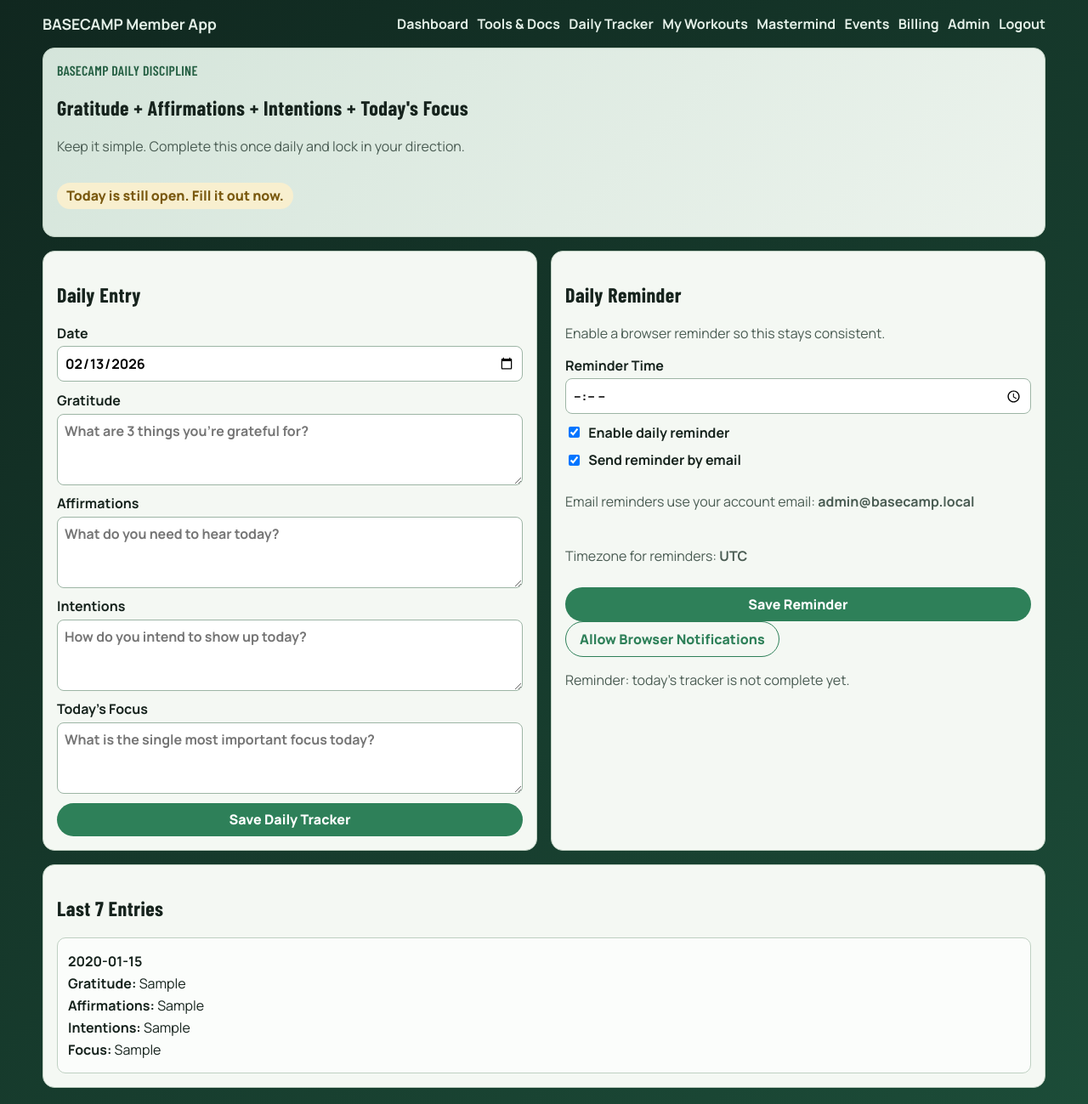
After one commit to keithmchugh2/BASECAMP, a Flask app: page /daily-tracker in a window 1280 px wide. The commit adds this page. Shown: the whole page at 85% size. Run offline with Flask 3, Linux system fonts and the light colour scheme; the visitor is signed in with stand-in values (Sample User, id 1); data comes from the database, SQL or seed files in the repository; tables that the repository leaves empty hold one stand-in row (values such as "Sample post"); some libraries are stand-ins or nearby versions.

Commit message:
Add daily tracker with reminder settings and email toggle

```diff
--- a/member_app/app.py
+++ b/member_app/app.py
@@ -1,8 +1,14 @@
 import os
 import sqlite3
+import threading
+import time
+import smtplib
+import ssl
 from datetime import datetime
 from functools import wraps
+from email.message import EmailMessage
 from pathlib import Path
+from zoneinfo import ZoneInfo
 
 from flask import (
     Flask,
@@ -18,6 +24,7 @@ from werkzeug.security import check_password_hash, generate_password_hash
 
 BASE_DIR = Path(__file__).resolve().parent
 DB_PATH = BASE_DIR / "basecamp_app.db"
+_reminder_thread_started = False
 
 
 def create_app():
@@ -26,6 +33,14 @@ def create_app():
     app.config["STRIPE_PRICE_ID"] = os.getenv("BASECAMP_STRIPE_PRICE_ID", "")
     app.config["STRIPE_PUBLISHABLE_KEY"] = os.getenv("BASECAMP_STRIPE_PUBLISHABLE_KEY", "")
     app.config["STRIPE_WEBHOOK_SECRET"] = os.getenv("BASECAMP_STRIPE_WEBHOOK_SECRET", "")
+    app.config["SMTP_HOST"] = os.getenv("BASECAMP_SMTP_HOST", "smtp.gmail.com")
+    app.config["SMTP_PORT"] = int(os.getenv("BASECAMP_SMTP_PORT", "465"))
+    app.config["SMTP_USER"] = os.getenv("BASECAMP_SMTP_USER", os.getenv("BASECAMP_GMAIL_USER", ""))
+    app.config["SMTP_PASSWORD"] = os.getenv(
+        "BASECAMP_SMTP_PASSWORD",
+        os.getenv("BASECAMP_GMAIL_APP_PASSWORD", ""),
+    )
+    app.config["EMAIL_FROM"] = os.getenv("BASECAMP_EMAIL_FROM", app.config["SMTP_USER"] or "no-reply@basecamp.local")
 
     def get_db():
         if "db" not in g:
@@ -89,8 +104,46 @@ def create_app():
                 signup_url TEXT,
                 created_at TEXT NOT NULL
             );
+
+            CREATE TABLE IF NOT EXISTS daily_tracker_entries (
+                id INTEGER PRIMARY KEY AUTOINCREMENT,
+                user_id INTEGER NOT NULL,
+                entry_date TEXT NOT NULL,
+                gratitude TEXT NOT NULL,
+                affirmations TEXT NOT NULL,
+                intentions TEXT NOT NULL,
+                focus TEXT NOT NULL,
+                created_at TEXT NOT NULL,
+                updated_at TEXT NOT NULL,
+                UNIQUE(user_id, entry_date),
+                FOREIGN KEY(user_id) REFERENCES users(id)
+            );
+
+            CREATE TABLE IF NOT EXISTS daily_tracker_settings (
+                user_id INTEGER PRIMARY KEY,
+                reminder_time TEXT NOT NULL DEFAULT '07:00',
+                reminders_enabled INTEGER NOT NULL DEFAULT 1,
+                email_reminders_enabled INTEGER NOT NULL DEFAULT 0,
+                reminder_timezone TEXT NOT NULL DEFAULT 'UTC',
+                last_email_sent_date TEXT,
+                updated_at TEXT NOT NULL,
+                FOREIGN KEY(user_id) REFERENCES users(id)
+            );
             """
         )
+        columns = {
+            row[1] for row in db.execute("PRAGMA table_info(daily_tracker_settings)").fetchall()
+        }
+        if "email_reminders_enabled" not in columns:
+            db.execute(
+                "ALTER TABLE daily_tracker_settings ADD COLUMN email_reminders_enabled INTEGER NOT NULL DEFAULT 0"
+            )
+        if "reminder_timezone" not in columns:
+            db.execute(
+                "ALTER TABLE daily_tracker_settings ADD COLUMN reminder_timezone TEXT NOT NULL DEFAULT 'UTC'"
+            )
+        if "last_email_sent_date" not in columns:
+            db.execute("ALTER TABLE daily_tracker_settings ADD COLUMN last_email_sent_date TEXT")
         db.commit()
 
         admin_email = os.getenv("BASECAMP_ADMIN_EMAIL", "admin@basecamp.local")
@@ -121,6 +174,130 @@ def create_app():
         db.close()
 
     init_db()
+
+    def send_reminder_email(to_email, full_name):
+        smtp_user = app.config["SMTP_USER"]
+        smtp_password = app.config["SMTP_PASSWORD"]
+        if not smtp_user or not smtp_password:
+            return False
+
+        msg = EmailMessage()
+        msg["Subject"] = "BASECAMP Daily Tracker Reminder"
+        msg["From"] = app.config["EMAIL_FROM"]
+        msg["To"] = to_email
+        msg.set_content(
+            f"""Hi {full_name},
+
+Quick reminder to complete your BASECAMP Daily Tracker:
+- Gratitude
+- Affirmations
+- Intentions
+- Today's Focus
+
+Open your member app and lock in your day.
+
+BASECAMP
+"""
+        )
+
+        try:
+            if app.config["SMTP_PORT"] == 465:
+                with smtplib.SMTP_SSL(app.config["SMTP_HOST"], app.config["SMTP_PORT"], context=ssl.create_default_context()) as server:
+                    server.login(smtp_user, smtp_password)
+                    server.send_message(msg)
+            else:
+                with smtplib.SMTP(app.config["SMTP_HOST"], app.config["SMTP_PORT"]) as server:
+                    server.starttls(context=ssl.create_default_context())
+                    server.login(smtp_user, smtp_password)
+                    server.send_message(msg)
+            return True
+        except Exception:
+            return False
+
+    def run_email_reminder_worker():
+        while True:
+            try:
+                db = sqlite3.connect(DB_PATH)
+                db.row_factory = sqlite3.Row
+                candidates = db.execute(
+                    """
+                    SELECT
+                        users.id AS user_id,
+                        users.full_name,
+                        users.email,
+                        daily_tracker_settings.reminder_time,
+                        daily_tracker_settings.reminder_timezone,
+                        daily_tracker_settings.last_email_sent_date
+                    FROM daily_tracker_settings
+                    JOIN users ON users.id = daily_tracker_settings.user_id
+                    WHERE daily_tracker_settings.email_reminders_enabled = 1
+                    """
+                ).fetchall()
+
+                for row in candidates:
+                    tz_name = row["reminder_timezone"] or "UTC"
+                    try:
+                        tz = ZoneInfo(tz_name)
+                    except Exception:
+                        tz = ZoneInfo("UTC")
+
+                    now_local = datetime.now(tz)
+                    today_local = now_local.date().isoformat()
+                    reminder_time = (row["reminder_time"] or "07:00").strip()
+                    hhmm = now_local.strftime("%H:%M")
+
+                    if hhmm != reminder_time:
+                        continue
+                    if row["last_email_sent_date"] == today_local:
+                        continue
+
+                    entry = db.execute(
+                        """
+                        SELECT id
+                        FROM daily_tracker_entries
+                        WHERE user_id = ? AND entry_date = ?
+                        """,
+                        (row["user_id"], today_local),
+                    ).fetchone()
+                    if entry:
+                        db.execute(
+                            """
+                            UPDATE daily_tracker_settings
+                            SET last_email_sent_date = ?, updated_at = ?
+                            WHERE user_id = ?
+                            """,
+                            (today_local, datetime.utcnow().isoformat(timespec="seconds"), row["user_id"]),
+                        )
+                        db.commit()
+                        continue
+
+                    sent = send_reminder_email(row["email"], row["full_name"])
+                    if sent:
+                        db.execute(
+                            """
+                            UPDATE daily_tracker_settings
+                            SET last_email_sent_date = ?, updated_at = ?
+                            WHERE user_id = ?
+                            """,
+                            (today_local, datetime.utcnow().isoformat(timespec="seconds"), row["user_id"]),
+                        )
+                        db.commit()
+
+                db.close()
+            except Exception:
+                pass
+
+            time.sleep(60)
+
+    def start_reminder_worker_once():
+        global _reminder_thread_started
+        if _reminder_thread_started:
+            return
+        _reminder_thread_started = True
+        thread = threading.Thread(target=run_email_reminder_worker, daemon=True)
+        thread.start()
+
+    start_reminder_worker_once()
 
     def current_user():
         user_id = session.get("user_id")
@@ -232,6 +409,7 @@ def create_app():
     def dashboard():
         user = current_user()
         db = get_db()
+        today = datetime.utcnow().date().isoformat()
         my_workouts = db.execute(
             "SELECT id, title, week_label, created_at FROM workouts WHERE user_id = ? ORDER BY id DESC LIMIT 4",
             (user["id"],),
@@ -240,12 +418,147 @@ def create_app():
             "SELECT id, title, event_date, location FROM events ORDER BY event_date ASC, id DESC LIMIT 4"
         ).fetchall()
         mastermind_count = db.execute("SELECT COUNT(*) AS count FROM mastermind_posts").fetchone()["count"]
+        today_tracker = db.execute(
+            "SELECT id FROM daily_tracker_entries WHERE user_id = ? AND entry_date = ?",
+            (user["id"], today),
+        ).fetchone()
 
         return render_template(
             "dashboard.html",
             my_workouts=my_workouts,
             upcoming_events=upcoming_events,
             mastermind_count=mastermind_count,
+            today_tracker_complete=bool(today_tracker),
+            today=today,
+        )
+
+    @app.route("/daily-tracker", methods=["GET", "POST"])
+    @login_required
+    def daily_tracker():
+        user = current_user()
+        db = get_db()
+        today = datetime.utcnow().date().isoformat()
+
+        if request.method == "POST":
+            action = request.form.get("action", "").strip()
+            now = datetime.utcnow().isoformat(timespec="seconds")
+
+            if action == "save_entry":
+                entry_date = request.form.get("entry_date", "").strip()
+                gratitude = request.form.get("gratitude", "").strip()
+                affirmations = request.form.get("affirmations", "").strip()
+                intentions = request.form.get("intentions", "").strip()
+                focus = request.form.get("focus", "").strip()
+
+                if not entry_date:
+                    entry_date = today
+                if len(entry_date) != 10:
+                    entry_date = today
+
+                if not gratitude or not affirmations or not intentions or not focus:
+                    flash("Please complete all 4 sections before saving.", "warning")
+                    return redirect(url_for("daily_tracker"))
+
+                db.execute(
+                    """
+                    INSERT INTO daily_tracker_entries (
+                        user_id, entry_date, gratitude, affirmations, intentions, focus, created_at, updated_at
+                    )
+                    VALUES (?, ?, ?, ?, ?, ?, ?, ?)
+                    ON CONFLICT(user_id, entry_date) DO UPDATE SET
+                        gratitude = excluded.gratitude,
+                        affirmations = excluded.affirmations,
+                        intentions = excluded.intentions,
+                        focus = excluded.focus,
+                        updated_at = excluded.updated_at
+                    """,
+                    (user["id"], entry_date, gratitude, affirmations, intentions, focus, now, now),
+                )
+                db.commit()
+                flash("Daily tracker saved.", "success")
+                return redirect(url_for("daily_tracker", date=entry_date))
+
+            if action == "save_reminder":
+                reminder_time = request.form.get("reminder_time", "07:00").strip()
+                reminders_enabled = 1 if request.form.get("reminders_enabled") == "on" else 0
+                email_reminders_enabled = 1 if request.form.get("email_reminders_enabled") == "on" else 0
+                reminder_timezone = request.form.get("reminder_timezone", "UTC").strip() or "UTC"
+                if len(reminder_time) != 5 or ":" not in reminder_time:
+                    reminder_time = "07:00"
+
+                db.execute(
+                    """
+                    INSERT INTO daily_tracker_settings (
+                        user_id, reminder_time, reminders_enabled, email_reminders_enabled, reminder_timezone, updated_at
+                    )
+                    VALUES (?, ?, ?, ?, ?, ?)
+                    ON CONFLICT(user_id) DO UPDATE SET
+                        reminder_time = excluded.reminder_time,
+                        reminders_enabled = excluded.reminders_enabled,
+                        email_reminders_enabled = excluded.email_reminders_enabled,
+                        reminder_timezone = excluded.reminder_timezone,
+                        updated_at = excluded.updated_at
+                    """,
+                    (user["id"], reminder_time, reminders_enabled, email_reminders_enabled, reminder_timezone, now),
+                )
+                db.commit()
+                flash("Reminder settings saved.", "success")
+                return redirect(url_for("daily_tracker"))
+
+        selected_date = request.args.get("date", today).strip()
+        if len(selected_date) != 10:
+            selected_date = today
+
+        selected_entry = db.execute(
+            """
+            SELECT *
+            FROM daily_tracker_entries
+            WHERE user_id = ? AND entry_date = ?
+            """,
+            (user["id"], selected_date),
+        ).fetchone()
+
+        recent_entries = db.execute(
+            """
+            SELECT entry_date, gratitude, affirmations, intentions, focus, updated_at
+            FROM daily_tracker_entries
+            WHERE user_id = ?
+            ORDER BY entry_date DESC
+            LIMIT 7
+            """,
+            (user["id"],),
+        ).fetchall()
+
+        reminder_settings = db.execute(
+            """
+            SELECT reminder_time, reminders_enabled, email_reminders_enabled, reminder_timezone
+            FROM daily_tracker_settings
+            WHERE user_id = ?
+            """,
+            (user["id"],),
+        ).fetchone()
+
+        reminder_time = reminder_settings["reminder_time"] if reminder_settings else "07:00"
+        reminders_enabled = reminder_settings["reminders_enabled"] if reminder_settings else 1
+        email_reminders_enabled = reminder_settings["email_reminders_enabled"] if reminder_settings else 0
+        reminder_timezone = reminder_settings["reminder_timezone"] if reminder_settings else "UTC"
+
+        today_entry = db.execute(
+            "SELECT id FROM daily_tracker_entries WHERE user_id = ? AND entry_date = ?",
+            (user["id"], today),
+        ).fetchone()
+
+        return render_template(
+            "daily_tracker.html",
+            selected_date=selected_date,
+            selected_entry=selected_entry,
+            recent_entries=recent_entries,
+            reminder_time=reminder_time,
+            reminders_enabled=bool(reminders_enabled),
+            email_reminders_enabled=bool(email_reminders_enabled),
+            reminder_timezone=reminder_timezone,
+            today=today,
+            today_complete=bool(today_entry),
         )
 
     @app.get("/resources")
--- a/member_app/static/app.css
+++ b/member_app/static/app.css
@@ -1,3 +1,5 @@
+@import url("https://fonts.googleapis.com/css2?family=Barlow+Condensed:wght@600;700&family=Manrope:wght@400;600;700;800&display=swap");
+
 :root {
   --bg: #0f2019;
   --surface: #f4f8f3;
@@ -17,6 +19,11 @@ body {
   font-family: "Manrope", sans-serif;
   background: linear-gradient(140deg, #10271f, #1c4c38);
   color: #eef7f0;
+}
+
+h1, h2, h3, .tracker-kicker {
+  font-family: "Barlow Condensed", "Arial Narrow", sans-serif;
+  letter-spacing: 0.02em;
 }
 
 a { color: #1e6848; }
@@ -124,6 +131,13 @@ button {
   cursor: pointer;
 }
 
+.btn-outline {
+  border: 1px solid var(--accent);
+  border-radius: 999px;
+  background: transparent;
+  color: var(--accent);
+}
+
 .inline-form {
   display: grid;
   grid-template-columns: 1.7fr auto auto auto;
@@ -147,6 +161,44 @@ button {
 
 .muted { color: var(--ink-soft); }
 
+.tracker-hero {
+  background: linear-gradient(135deg, rgba(46, 128, 89, 0.16), rgba(46, 128, 89, 0.04)), var(--surface);
+}
+
+.tracker-kicker {
+  margin: 0;
+  font-size: 1rem;
+  text-transform: uppercase;
+  color: #255f43;
+}
+
+.tracker-status {
+  display: inline-block;
+  padding: 0.28rem 0.7rem;
+  border-radius: 999px;
+  font-weight: 800;
+}
+
+.status-done {
+  background: #d8efdf;
+  color: #226145;
+}
+
+.status-open {
+  background: #f8efcf;
+  color: #7a590f;
+}
+
+.toggle-label {
+  display: flex;
+  align-items: center;
+  gap: 0.45rem;
+}
+
+.tracker-item p {
+  margin: 0.25rem 0;
+}
+
 @media (max-width: 900px) {
   .grid-2, .kpis { grid-template-columns: 1fr; }
   .inline-form { grid-template-columns: 1fr; }
--- a/member_app/templates/base.html
+++ b/member_app/templates/base.html
@@ -13,6 +13,7 @@
         {% if current_user %}
         <a href="{{ url_for('dashboard') }}">Dashboard</a>
         <a href="{{ url_for('resources') }}">Tools & Docs</a>
+        <a href="{{ url_for('daily_tracker') }}">Daily Tracker</a>
         <a href="{{ url_for('workouts') }}">My Workouts</a>
         <a href="{{ url_for('mastermind') }}">Mastermind</a>
         <a href="{{ url_for('events') }}">Events</a>
--- /dev/null
+++ b/member_app/templates/daily_tracker.html
@@ -0,0 +1,170 @@
+{% extends 'base.html' %}
+{% block title %}Daily Tracker | BASECAMP{% endblock %}
+{% block content %}
+<section class="card tracker-hero">
+  <p class="tracker-kicker">BASECAMP Daily Discipline</p>
+  <h1>Gratitude + Affirmations + Intentions + Today's Focus</h1>
+  <p class="muted">Keep it simple. Complete this once daily and lock in your direction.</p>
+  {% if today_complete %}
+    <p class="tracker-status status-done">Today is complete.</p>
+  {% else %}
+    <p class="tracker-status status-open">Today is still open. Fill it out now.</p>
+  {% endif %}
+</section>
+
+<section class="grid-2">
+  <article class="card">
+    <h2>Daily Entry</h2>
+    <form method="post" class="stack">
+      <input type="hidden" name="action" value="save_entry" />
+      <label>Date
+        <input id="entryDate" name="entry_date" type="date" value="{{ selected_date }}" required />
+      </label>
+      <label>Gratitude
+        <textarea name="gratitude" rows="3" placeholder="What are 3 things you're grateful for?" required>{{ selected_entry['gratitude'] if selected_entry else '' }}</textarea>
+      </label>
+      <label>Affirmations
+        <textarea name="affirmations" rows="3" placeholder="What do you need to hear today?" required>{{ selected_entry['affirmations'] if selected_entry else '' }}</textarea>
+      </label>
+      <label>Intentions
+        <textarea name="intentions" rows="3" placeholder="How do you intend to show up today?" required>{{ selected_entry['intentions'] if selected_entry else '' }}</textarea>
+      </label>
+      <label>Today's Focus
+        <textarea name="focus" rows="3" placeholder="What is the single most important focus today?" required>{{ selected_entry['focus'] if selected_entry else '' }}</textarea>
+      </label>
+      <button type="submit">Save Daily Tracker</button>
+    </form>
+  </article>
+
+  <article class="card">
+    <h2>Daily Reminder</h2>
+    <p class="muted">Enable a browser reminder so this stays consistent.</p>
+    <form method="post" class="stack">
+      <input type="hidden" name="action" value="save_reminder" />
+      <input id="reminderTimezone" name="reminder_timezone" type="hidden" value="{{ reminder_timezone }}" />
+      <label>Reminder Time
+        <input id="reminderTime" name="reminder_time" type="time" value="{{ reminder_time }}" required />
+      </label>
+      <label class="toggle-label">
+        <input id="reminderEnabled" name="reminders_enabled" type="checkbox" {% if reminders_enabled %}checked{% endif %} />
+        Enable daily reminder
+      </label>
+      <label class="toggle-label">
+        <input name="email_reminders_enabled" type="checkbox" {% if email_reminders_enabled %}checked{% endif %} />
+        Send reminder by email
+      </label>
+      <p class="muted">Email reminders use your account email: <strong>{{ current_user['email'] }}</strong></p>
+      <p class="muted">Timezone for reminders: <strong id="tzLabel">{{ reminder_timezone }}</strong></p>
+      <button type="submit">Save Reminder</button>
+    </form>
+
+    <button id="notificationBtn" class="btn-outline" type="button">Allow Browser Notifications</button>
+    <p id="notificationNote" class="muted">If notifications are blocked, this page still shows in-app reminder status.</p>
+  </article>
+</section>
+
+<section class="card">
+  <h2>Last 7 Entries</h2>
+  {% if recent_entries %}
+    <div class="stack">
+      {% for item in recent_entries %}
+      <article class="item tracker-item">
+        <p><strong>{{ item['entry_date'] }}</strong></p>
+        <p><strong>Gratitude:</strong> {{ item['gratitude'] }}</p>
+        <p><strong>Affirmations:</strong> {{ item['affirmations'] }}</p>
+        <p><strong>Intentions:</strong> {{ item['intentions'] }}</p>
+        <p><strong>Focus:</strong> {{ item['focus'] }}</p>
+      </article>
+      {% endfor %}
+    </div>
+  {% else %}
+    <p class="muted">No entries yet. Start with today.</p>
+  {% endif %}
+</section>
+
+<script>
+  (function () {
+    const notifBtn = document.getElementById("notificationBtn");
+    const notifNote = document.getElementById("notificationNote");
+    const reminderTimeInput = document.getElementById("reminderTime");
+    const reminderEnabledInput = document.getElementById("reminderEnabled");
+    const reminderTimezoneInput = document.getElementById("reminderTimezone");
+    const tzLabel = document.getElementById("tzLabel");
+    const entryDateInput = document.getElementById("entryDate");
+    const today = "{{ today }}";
+    const todayComplete = {{ "true" if today_complete else "false" }};
+
+    if (entryDateInput && !entryDateInput.value) {
+      entryDateInput.value = today;
+    }
+    if (reminderTimezoneInput && "Intl" in window && Intl.DateTimeFormat) {
+      const tz = Intl.DateTimeFormat().resolvedOptions().timeZone || "UTC";
+      reminderTimezoneInput.value = tz;
+      if (tzLabel) {
+        tzLabel.textContent = tz;
+      }
+    }
+
+    function notifyNow() {
+      if (!("Notification" in window) || Notification.permission !== "granted") {
+        return;
+      }
+      new Notification("BASECAMP Daily Tracker", {
+        body: "Complete Gratitude, Affirmations, Intentions, and Today's Focus."
+      });
+    }
+
+    function msUntilNext(timeString) {
+      const parts = timeString.split(":");
+      if (parts.length !== 2) return null;
+      const h = Number(parts[0]);
+      const m = Number(parts[1]);
+      if (Number.isNaN(h) || Number.isNaN(m)) return null;
+
+      const now = new Date();
+      const next = new Date();
+      next.setHours(h, m, 0, 0);
+      if (next <= now) {
+        next.setDate(next.getDate() + 1);
+      }
+      return next.getTime() - now.getTime();
+    }
+
+    function scheduleDailyReminder() {
+      if (!reminderEnabledInput || !reminderEnabledInput.checked) {
+        return;
+      }
+      const delay = msUntilNext(reminderTimeInput.value);
+      if (delay === null) {
+        return;
+      }
+      setTimeout(function () {
+        notifyNow();
+        setInterval(notifyNow, 24 * 60 * 60 * 1000);
+      }, delay);
+    }
+
+    if (notifBtn) {
+      notifBtn.addEventListener("click", function () {
+        if (!("Notification" in window)) {
+          notifNote.textContent = "Notifications are not supported in this browser.";
+          return;
+        }
+        Notification.requestPermission().then(function (permission) {
+          if (permission === "granted") {
+            notifNote.textContent = "Notifications enabled.";
+            notifyNow();
+          } else {
+            notifNote.textContent = "Notifications are blocked. You can still use in-app reminders here daily.";
+          }
+        });
+      });
+    }
+
+    if (!todayComplete) {
+      notifNote.textContent = "Reminder: today's tracker is not complete yet.";
+    }
+    scheduleDailyReminder();
+  })();
+</script>
+{% endblock %}
--- a/member_app/templates/dashboard.html
+++ b/member_app/templates/dashboard.html
@@ -4,6 +4,7 @@
 <section class="card">
   <h1>Welcome, {{ current_user['full_name'] }}</h1>
   <p class="muted">Member status: <strong>{% if current_user['is_paid'] or current_user['is_admin'] %}Paid Active{% else %}Pending Activation{% endif %}</strong></p>
+  <p class="muted">Daily tracker for {{ today }}: <strong>{% if today_tracker_complete %}Complete{% else %}Not complete yet{% endif %}</strong> - <a href="{{ url_for('daily_tracker') }}">Open tracker</a></p>
   <div class="kpis">
     <div><h3>{{ my_workouts|length }}</h3><p>Recent Workouts</p></div>
     <div><h3>{{ upcoming_events|length }}</h3><p>Upcoming Events</p></div>
```
Also changed, not shown: MEMBER_APP_README.md (+5 -0 lines), render-member-app.yaml (+10 -0 lines).
